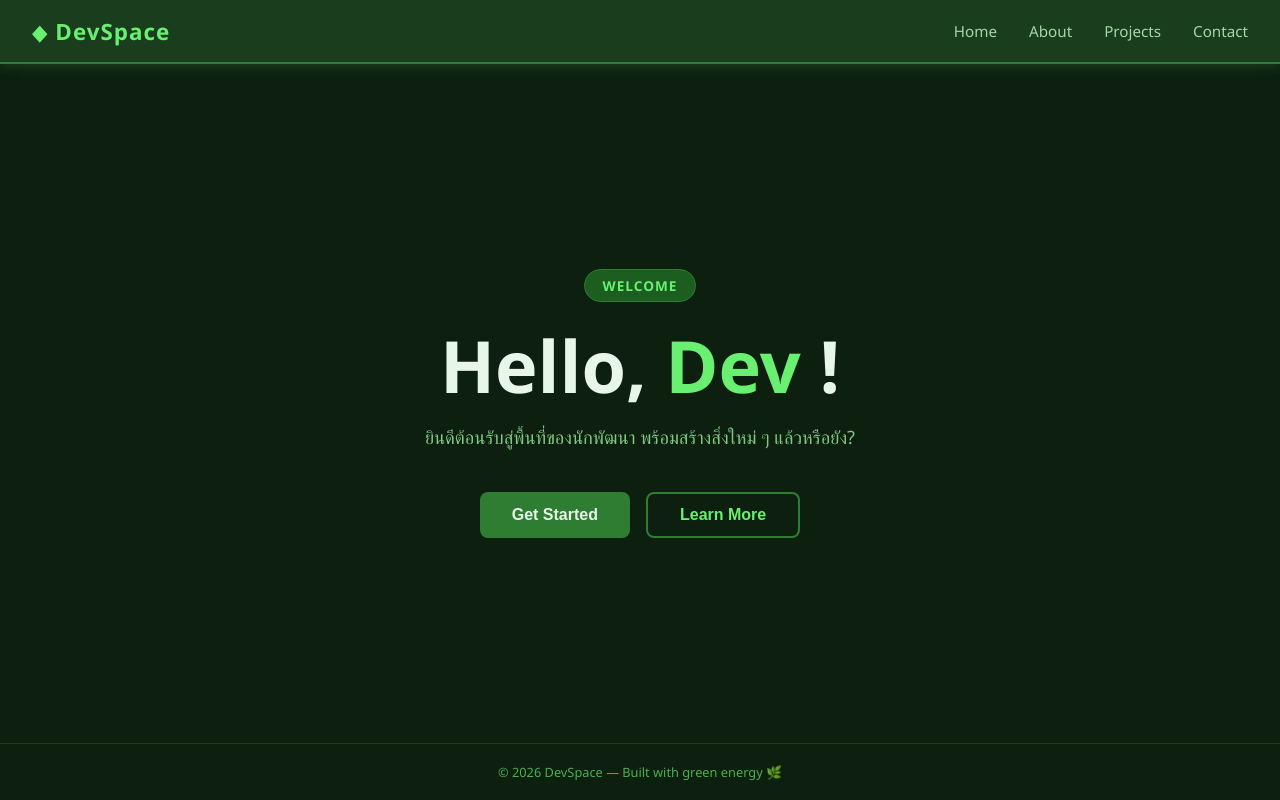
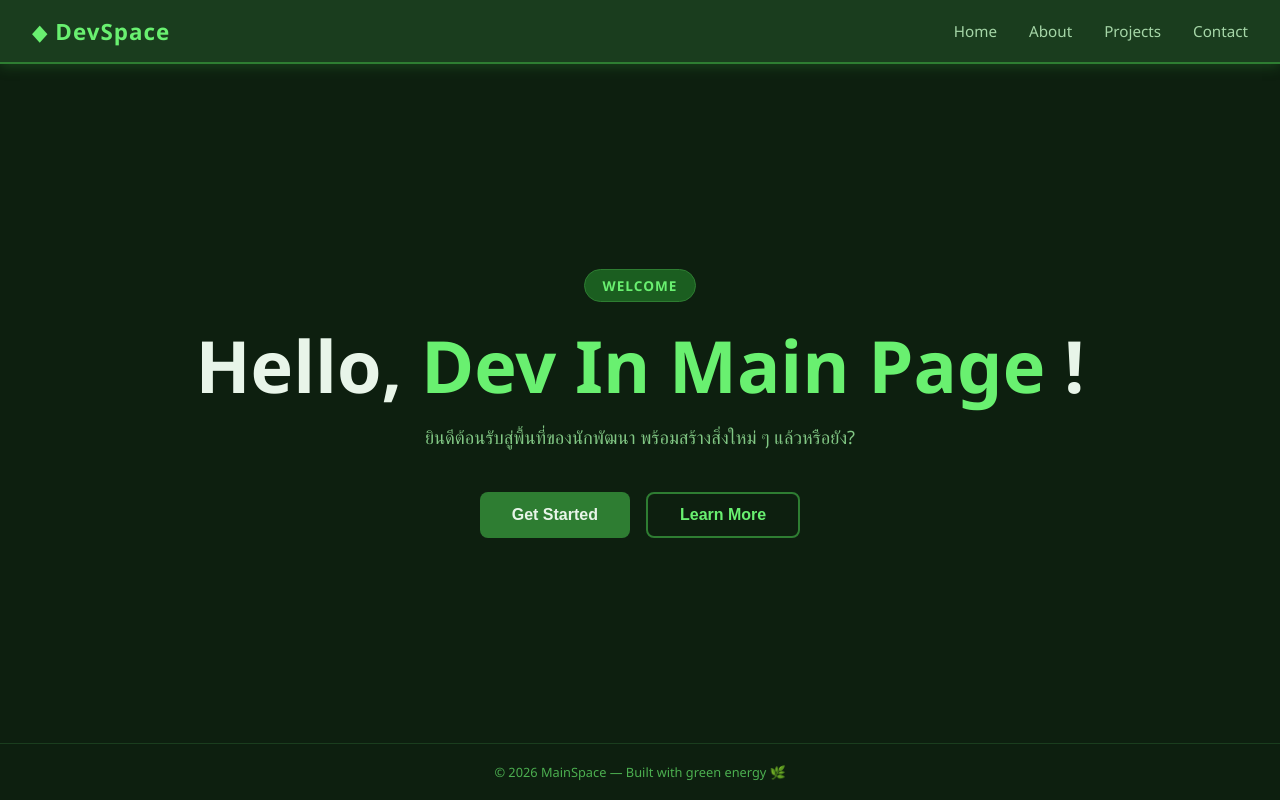
Before and after one commit to bug8499/my-website, a plain HTML site: page mainpage.html in a window 1280 px wide. Drawn offline with Linux system fonts and the light colour scheme.

Commit message:
edit to main

```diff
--- a/mainpage.html
+++ b/mainpage.html
@@ -161,7 +161,7 @@
 
   <section class="hero">
     <div class="greeting-badge">Welcome</div>
-    <h1>Hello, <span>Dev</span> !</h1>
+    <h1>Hello, <span>Dev In Main Page</span> !</h1>
     <p class="subtitle">ยินดีต้อนรับสู่พื้นที่ของนักพัฒนา พร้อมสร้างสิ่งใหม่ ๆ แล้วหรือยัง?</p>
     <div class="btn-group">
       <button class="btn-primary">Get Started</button>
@@ -170,7 +170,7 @@
   </section>
 
   <footer>
-    &copy; 2026 DevSpace &mdash; Built with green energy 🌿
+    &copy; 2026 MainSpace &mdash; Built with green energy 🌿
   </footer>
 
 </body>
```
